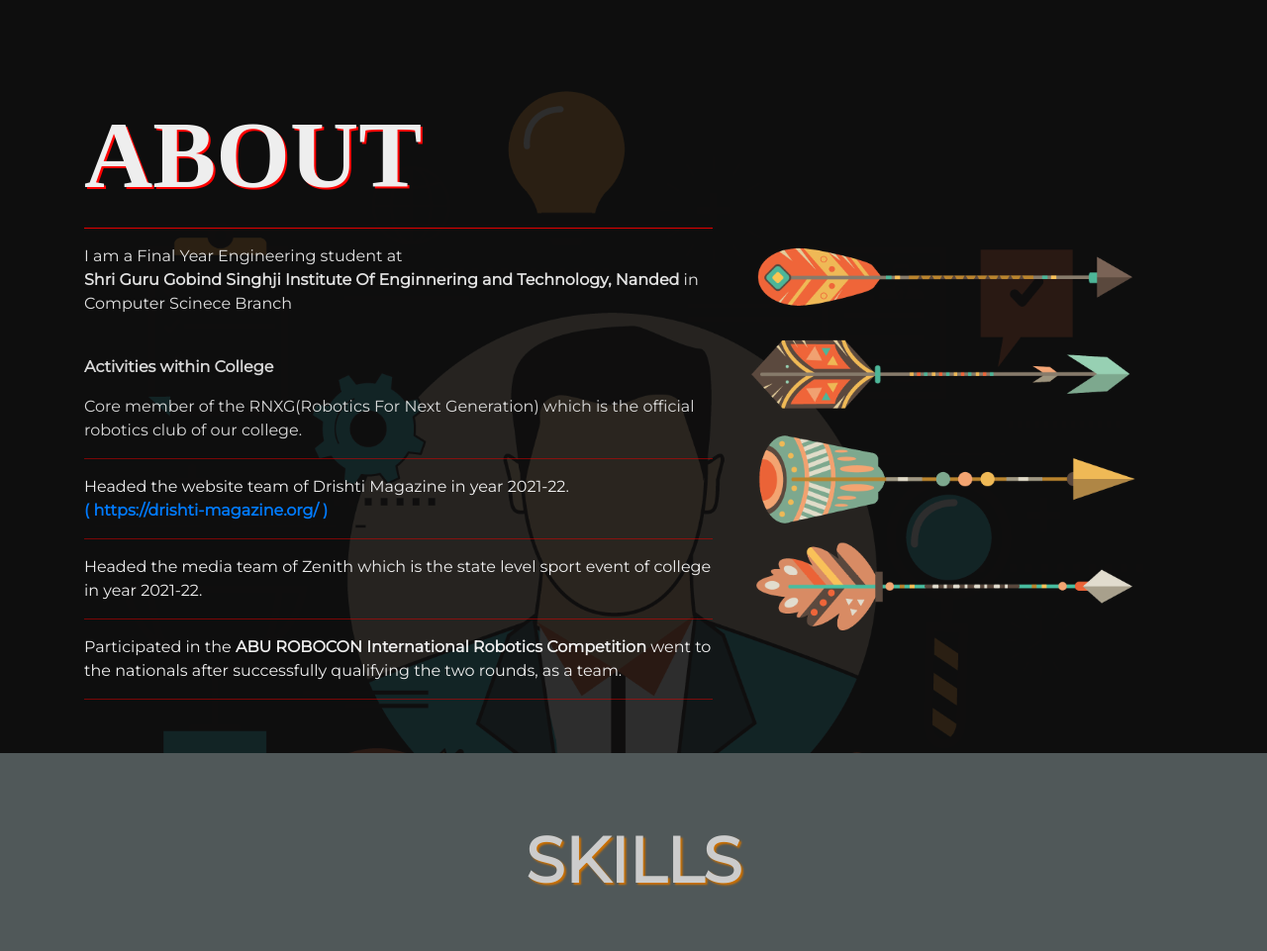
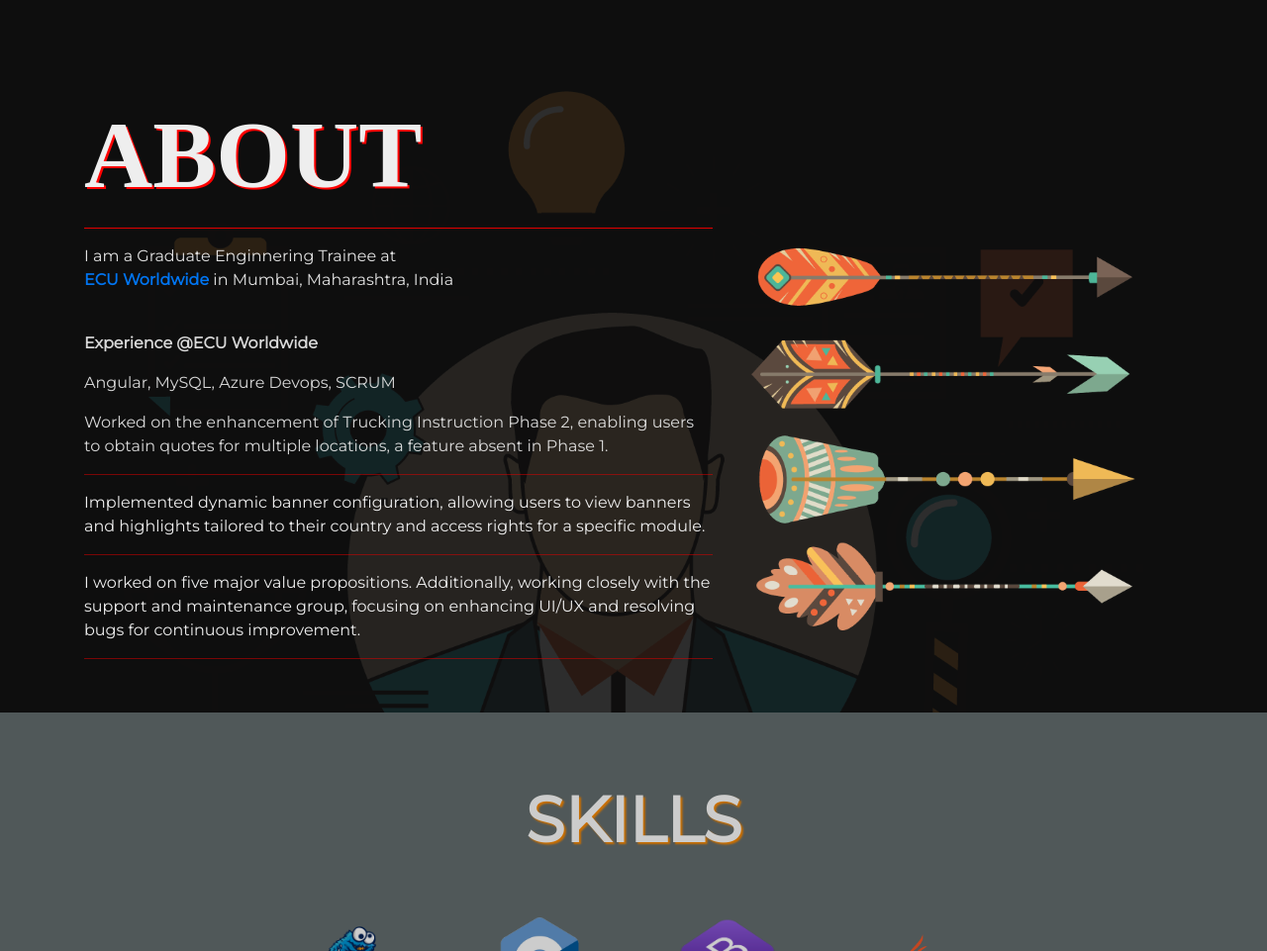
Before and after one commit to Avess0102/Potfolio, a plain HTML site: page index.html in a window 1280 px wide. Shown: the part 835-1796 px from the top of the page at 99% size. Drawn offline with nearby package versions, Linux system fonts and the light colour scheme; files whose address does not match are found by name.

Commit message:
Update About

```diff
--- a/index.html
+++ b/index.html
@@ -50,7 +50,7 @@
           <h1>I'm Saurabh Sambhe.</h1>
           <p>Full Stack Developer and Graphic Desginer.</p>
           <br>
-          <a href="assets/pdf/Saurabh_resume.pdf" target="_blank"><span class="badge rounded-pill bg-warning text-white mx-auto d-block">Download Resume</span></a>
+          <a href="assets/pdf/Resume_Saurabh_.pdf" target="_blank"><span class="badge rounded-pill bg-warning text-white mx-auto d-block">Download Resume</span></a>
         </header>
       </div>
     </div>
@@ -65,20 +65,23 @@
         <div class="col-lg-7 col-md-7 col-sm-12">
           <h1>ABOUT</h1>
           <hr>
-          <p class="pa">I am a Final Year Engineering student at <br> <span>Shri Guru Gobind Singhji Institute Of Enginnering and Technology, Nanded</span> in Computer Scinece Branch</p>
+          <p class="pa">I am a Graduate Enginnering Trainee at <br> <a href="https://ecu360.com/"><span>ECU Worldwide</span></a> in Mumbai, Maharashtra, India</p>
           <br>
           <!-- <p>I completed my secondary education with the percentage of <span>95.40%</span> and higher secondary education with the percentage of <span>83.60%</span> from State Board of Maharashtra<br>Currently I am a enginnering student in SGGSIE&T, Nanded in Computer Science branch.</p> -->
           <!-- <br> -->
-          <p><span>Activities within College</span>
+          <p><span>Experience @ECU Worldwide</span>
+          </p>
+          <p>Angular, MySQL, Azure Devops, SCRUM</p>
           <p>
-          <p>
-            Core member of the RNXG(Robotics For Next Generation) which is the official robotics club of our college.<br>
+            Worked on the enhancement of Trucking Instruction Phase 2, enabling users to obtain quotes for multiple
+            locations, a feature absent in Phase 1.<br>
             <hr class="hr">
-            Headed the website team of Drishti Magazine in year 2021-22. <a href="https://drishti-magazine.org/"><span><br>( https://drishti-magazine.org/ )</span></a> <br>
+            Implemented dynamic banner configuration, allowing users to view banners and highlights tailored to their
+            country and access rights for a specific module.
+            <br>
             <hr class="hr">
-            Headed the media team of Zenith which is the state level sport event of college in year 2021-22.<br>
-            <hr class="hr">
-            Participated in the <span>ABU ROBOCON International Robotics Competition</span> went to the nationals after successfully qualifying the two rounds, as a team.
+            I worked on five major value propositions. Additionally, working closely with the support and maintenance group,
+            focusing on enhancing UI/UX and resolving bugs for continuous improvement.<br>
             <hr class="hr">
           </p>
         </div>
```
Also changed, not shown: 1 other file.
